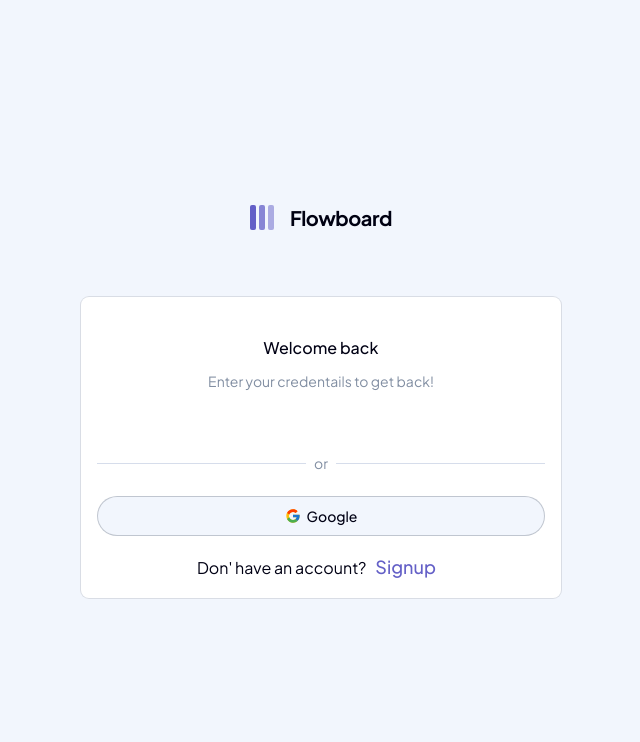
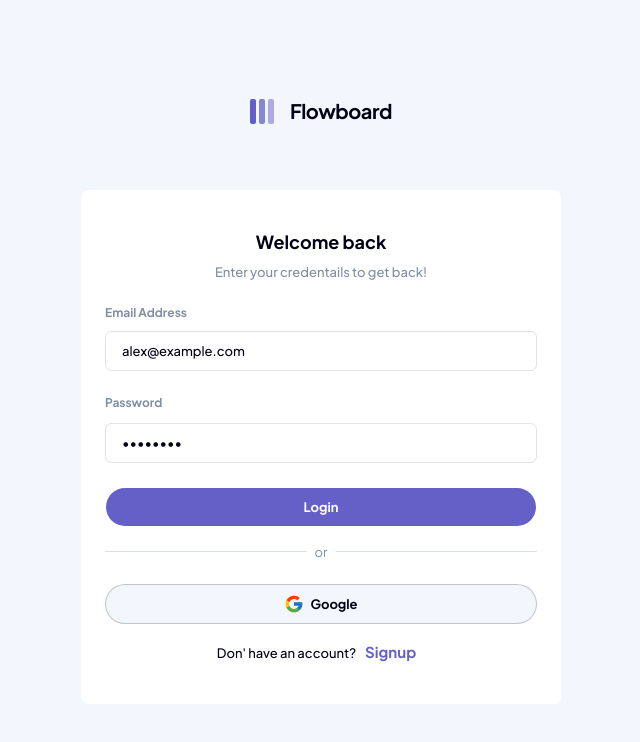
Before and after one commit to dev-anurag-singh/Flowboard, a Next.js app: page /login in a window 1280 px wide. Shown: the top 742 px of the page, without its empty margins (319-959 px from the left). Built offline with nearby package versions, Linux system fonts and the light colour scheme.

Commit message:
feat: login page UI complete

```diff
--- a/app/(auth)/login/page.tsx
+++ b/app/(auth)/login/page.tsx
@@ -10,17 +10,20 @@
 import Link from "next/link";
 import { GoogleLoginButton } from "@/features/auth";
 import { Separator } from "@/components/ui/separator";
+import { LoginForm } from "@/features/auth";
 // import { LoginForm } from "@/components/auth/login/LoginForm";
 
 function LoginPage() {
   return (
     <>
       <Card className="border-0 py-4">
-        <CardHeader className="space-y-2 text-center">
+        <CardHeader className="gap-2 text-center">
           <CardTitle>Welcome back</CardTitle>
           <CardDescription>Enter your credentails to get back!</CardDescription>
         </CardHeader>
-        <CardContent>{/* <LoginForm /> */}</CardContent>
+        <CardContent>
+          <LoginForm />
+        </CardContent>
         <CardFooter className="flex-col">
           <div className="relative mb-8 w-full">
             <Separator />
@@ -29,13 +32,13 @@
             </span>
           </div>
           <GoogleLoginButton />
-          <div className="mt-4 text-center text-base">
+          <div className="mt-4 text-center text-sm font-medium">
             <span>Don&apos; have an account?</span>
             <Button
               asChild
               variant="link"
               size="sm"
-              className="h-auto px-2 text-lg"
+              className="h-auto px-2 text-[15px]"
             >
               <Link href="/signup">Signup</Link>
             </Button>
--- a/app/globals.css
+++ b/app/globals.css
@@ -48,6 +48,7 @@
   --radius-4xl: calc(var(--radius) * 2.6);
   /* Custom project tokens */
   --color-skeleton: var(--skeleton);
+  --text-sm: 0.8125rem; /* 13px */
   --background-image-column: linear-gradient(var(--column));
 }
 
--- a/app/layout.tsx
+++ b/app/layout.tsx
@@ -9,6 +9,7 @@
   subsets: ["latin"],
   variable: "--font-sans",
   display: "swap",
+  weight: ["400", "500", "600", "700"],
 });
 
 export const metadata: Metadata = {
@@ -27,7 +28,7 @@
       className={cn(font.variable, "h-full")}
       suppressHydrationWarning
     >
-      <body className="min-h-screen antialiased h-full">
+      <body className="min-h-screen subpixel-antialiased h-full">
         <Providers>{children}</Providers>
         <Toaster />
       </body>
--- a/components/ui/button.tsx
+++ b/components/ui/button.tsx
@@ -5,7 +5,7 @@
 import { cn } from "@/lib/utils";
 
 const buttonVariants = cva(
-  "group/button inline-flex shrink-0 items-center justify-center rounded-full border border-transparent bg-clip-padding text-sm font-medium whitespace-nowrap transition-all outline-none select-none focus-visible:border-ring focus-visible:ring-3 focus-visible:ring-ring/50 active:not-aria-[haspopup]:translate-y-px disabled:pointer-events-none disabled:opacity-50 aria-invalid:border-destructive aria-invalid:ring-3 aria-invalid:ring-destructive/20 dark:aria-invalid:border-destructive/50 dark:aria-invalid:ring-destructive/40 [&_svg]:pointer-events-none [&_svg]:shrink-0 [&_svg:not([class*='size-'])]:size-4",
+  "group/button inline-flex shrink-0 items-center font-bold justify-center rounded-full border border-transparent bg-clip-padding text-sm whitespace-nowrap transition-all outline-none select-none focus-visible:border-ring focus-visible:ring-3 focus-visible:ring-ring/50 active:not-aria-[haspopup]:translate-y-px disabled:pointer-events-none disabled:opacity-50 aria-invalid:border-destructive aria-invalid:ring-3 aria-invalid:ring-destructive/20 dark:aria-invalid:border-destructive/50 dark:aria-invalid:ring-destructive/40 [&_svg]:pointer-events-none [&_svg]:shrink-0 [&_svg:not([class*='size-'])]:size-4",
   {
     variants: {
       variant: {
--- a/components/ui/card.tsx
+++ b/components/ui/card.tsx
@@ -12,7 +12,7 @@
       data-slot="card"
       data-size={size}
       className={cn(
-        "group/card flex flex-col gap-4 overflow-hidden rounded-lg bg-card py-4 text-sm text-card-foreground ring-1 ring-foreground/10 has-data-[slot=card-footer]:pb-0 has-[>img:first-child]:pt-0 data-[size=sm]:gap-3 data-[size=sm]:py-3 data-[size=sm]:has-data-[slot=card-footer]:pb-0 *:[img:first-child]:rounded-t-xl *:[img:last-child]:rounded-b-xl",
+        "group/card flex flex-col overflow-hidden rounded-lg bg-card text-sm text-card-foreground has-[>img:first-child]:pt-0 *:[img:first-child]:rounded-t-xl *:[img:last-child]:rounded-b-xl",
         className
       )}
       {...props}
@@ -25,7 +25,7 @@
     <div
       data-slot="card-header"
       className={cn(
-        "group/card-header @container/card-header grid auto-rows-min items-start gap-1 rounded-t-xl px-6 py-6 group-data-[size=sm]/card:px-3 has-data-[slot=card-action]:grid-cols-[1fr_auto] has-data-[slot=card-description]:grid-rows-[auto_auto] [.border-b]:pb-4 group-data-[size=sm]/card:[.border-b]:pb-3",
+        "group/card-header @container/card-header grid auto-rows-min items-start gap-1 rounded-t-xl p-6 group-data-[size=sm]/card:px-3 has-data-[slot=card-action]:grid-cols-[1fr_auto] has-data-[slot=card-description]:grid-rows-[auto_auto] [.border-b]:pb-4 group-data-[size=sm]/card:[.border-b]:pb-3",
         className
       )}
       {...props}
@@ -38,7 +38,7 @@
     <div
       data-slot="card-title"
       className={cn(
-        "font-heading text-base leading-snug font-medium group-data-[size=sm]/card:text-sm",
+        "font-heading text-lg leading-snug font-bold group-data-[size=sm]/card:text-sm",
         className
       )}
       {...props}
@@ -50,7 +50,7 @@
   return (
     <div
       data-slot="card-description"
-      className={cn("text-sm text-muted-foreground", className)}
+      className={cn("text-[13px] font-medium text-muted-foreground", className)}
       {...props}
     />
   );
@@ -73,7 +73,7 @@
   return (
     <div
       data-slot="card-content"
-      className={cn("px-4 group-data-[size=sm]/card:px-3", className)}
+      className={cn("p-6 pt-0 group-data-[size=sm]/card:px-3", className)}
       {...props}
     />
   );
@@ -84,7 +84,7 @@
     <div
       data-slot="card-footer"
       className={cn(
-        "flex items-center rounded-b-xl bg-muted/50 p-4 group-data-[size=sm]/card:p-3",
+        "flex items-center rounded-b-xl bg-muted/50 p-6 pt-0 group-data-[size=sm]/card:p-3",
         className
       )}
       {...props}
--- /dev/null
+++ b/components/ui/input.tsx
@@ -0,0 +1,32 @@
+import * as React from "react";
+
+import { cn } from "@/lib/utils";
+
+function Input({
+  className,
+  type,
+  error,
+  ...props
+}: React.ComponentProps<"input"> & { error?: string }) {
+  return (
+    <div className="flex flex-col gap-1">
+      <input
+        type={type}
+        data-slot="input"
+        className={cn(
+          "h-10 w-full min-w-0 rounded-md border border-input/25 bg-transparent px-4 py-2 text-sm font-medium file:border-0 file:bg-transparent file:text-xs file:font-medium placeholder:text-muted-foreground focus-visible:border-primary focus-visible:outline-none disabled:cursor-not-allowed disabled:opacity-50",
+          error && "border-destructive focus-visible:border-destructive",
+          className
+        )}
+        {...props}
+      />
+      {error && (
+        <div aria-live="polite" className="text-sm leading-4 text-destructive">
+          {error}
+        </div>
+      )}
+    </div>
+  );
+}
+
+export { Input };
--- /dev/null
+++ b/components/ui/label.tsx
@@ -0,0 +1,24 @@
+"use client";
+
+import * as React from "react";
+import { Label as LabelPrimitive } from "radix-ui";
+
+import { cn } from "@/lib/utils";
+
+function Label({
+  className,
+  ...props
+}: React.ComponentProps<typeof LabelPrimitive.Root>) {
+  return (
+    <LabelPrimitive.Root
+      data-slot="label"
+      className={cn(
+        "text-xs font-bold peer-disabled:cursor-not-allowed peer-disabled:opacity-70 text-muted-foreground dark:text-white",
+        className
+      )}
+      {...props}
+    />
+  );
+}
+
+export { Label };
--- a/features/auth/components/google-login-button.tsx
+++ b/features/auth/components/google-login-button.tsx
@@ -15,7 +15,7 @@
   };
   return (
     <Button onClick={onClick} variant="outline" className="w-full">
-      <FcGoogle size={20} />
+      <FcGoogle size={20} className="size-5!" />
       Google
     </Button>
   );
--- /dev/null
+++ b/features/auth/components/login-form.tsx
@@ -0,0 +1,85 @@
+"use client";
+
+import { useForm } from "react-hook-form";
+import { zodResolver } from "@hookform/resolvers/zod";
+// import { signIn } from "next-auth/react";
+import { useState } from "react";
+import { toast } from "sonner";
+import { useRouter, useSearchParams } from "next/navigation";
+
+import { Button } from "@/components/ui/button";
+import { Input } from "@/components/ui/input";
+import { Label } from "@/components/ui/label";
+import { SignInSchema, TSignInSchema } from "@/features/auth/schemas/sign-in";
+// import { DEFAULT_LOGIN_REDIRECT } from "@/lib/accessControl";
+
+export const LoginForm = () => {
+  const [isPending, setIsPending] = useState(false);
+  const router = useRouter();
+  const callbackUrl = useSearchParams().get("callbackUrl");
+  const {
+    register,
+    handleSubmit,
+    formState: { errors },
+    reset,
+  } = useForm<TSignInSchema>({
+    resolver: zodResolver(SignInSchema),
+    defaultValues: {
+      email: "alex@example.com",
+      password: "Tg@ry745",
+    },
+  });
+
+  async function onSubmit({ email, password }: TSignInSchema) {
+    setIsPending(true);
+
+    // const res = await signIn("credentials", {
+    //   email,
+    //   password,
+    //   redirect: false,
+    // });
+
+    // if (!res.error) {
+    //   toast.success("Logged in successfully");
+    //   router.push(callbackUrl || DEFAULT_LOGIN_REDIRECT);
+    // } else {
+    //   if (res.error === "AccessDenied") {
+    //     router.push(`/verify-email?email=${encodeURIComponent(email)}`);
+    //   } else {
+    //     toast.error("Invalid Credentials");
+    //   }
+    // }
+    setIsPending(false);
+  }
+
+  return (
+    <form onSubmit={handleSubmit(onSubmit)}>
+      <div className="flex flex-col gap-6">
+        <div className="flex flex-col gap-2.5">
+          <Label htmlFor="email">Email Address</Label>
+          <Input
+            {...register("email")}
+            id="email"
+            disabled={isPending}
+            error={errors?.email?.message}
+            placeholder="e.g. alex@example.com"
+          />
+        </div>
+        <div className="flex flex-col gap-3">
+          <Label htmlFor="password">Password</Label>
+          <Input
+            {...register("password")}
+            error={errors?.password?.message}
+            id="password"
+            type="password"
+            disabled={isPending}
+            placeholder="At least 8 characters"
+          />
+        </div>
+        <Button disabled={isPending} className="w-full" type="submit">
+          Login
+        </Button>
+      </div>
+    </form>
+  );
+};
--- a/features/auth/index.tsx
+++ b/features/auth/index.tsx
@@ -1 +1,4 @@
-export { GoogleLoginButton } from "./components/google-login-button";
+export { GoogleLoginButton } from "./components/google-login-button"
+export { LoginForm } from "./components/login-form"
+export { SignInSchema } from "./schemas/sign-in"
+export type { TSignInSchema } from "./schemas/sign-in"
--- /dev/null
+++ b/features/auth/schemas/sign-in.ts
@@ -0,0 +1,10 @@
+import { z } from "zod"
+
+export const SignInSchema = z.object({
+  email: z.email({ error: "Invalid email" }),
+  password: z.string().min(8, {
+    message: "Must be 8 characters",
+  }),
+})
+
+export type TSignInSchema = z.infer<typeof SignInSchema>
--- a/package.json
+++ b/package.json
@@ -9,6 +9,7 @@
     "lint": "eslint"
   },
   "dependencies": {
+    "@hookform/resolvers": "^5.2.2",
     "class-variance-authority": "^0.7.1",
     "clsx": "^2.1.1",
     "lucide-react": "^1.7.0",
@@ -18,12 +19,14 @@
     "radix-ui": "^1.4.3",
     "react": "19.2.4",
     "react-dom": "19.2.4",
+    "react-hook-form": "^7.72.0",
     "react-icons": "^5.6.0",
     "shadcn": "^4.1.1",
     "sonner": "^2.0.7",
     "tailwind-merge": "^3.5.0",
     "tw-animate-css": "^1.4.0",
-    "vaul": "^1.1.2"
+    "vaul": "^1.1.2",
+    "zod": "^4.3.6"
   },
   "devDependencies": {
     "@tailwindcss/postcss": "^4",
```
Also changed, not shown: 2 other files (tests, documents, lock files or other folders).
